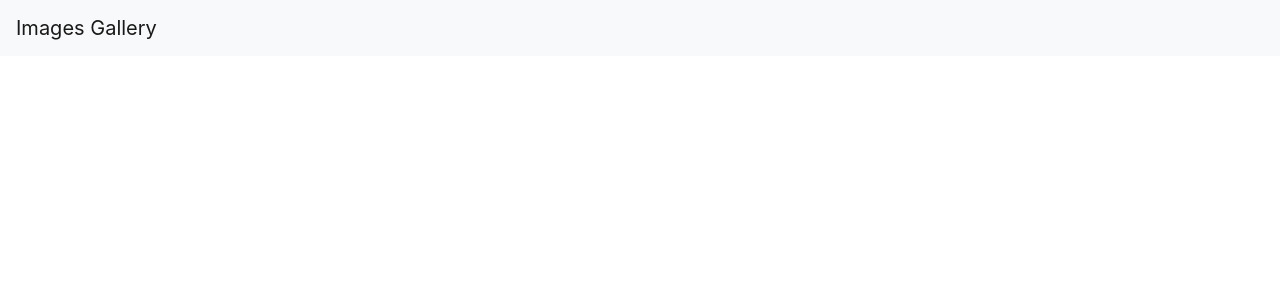
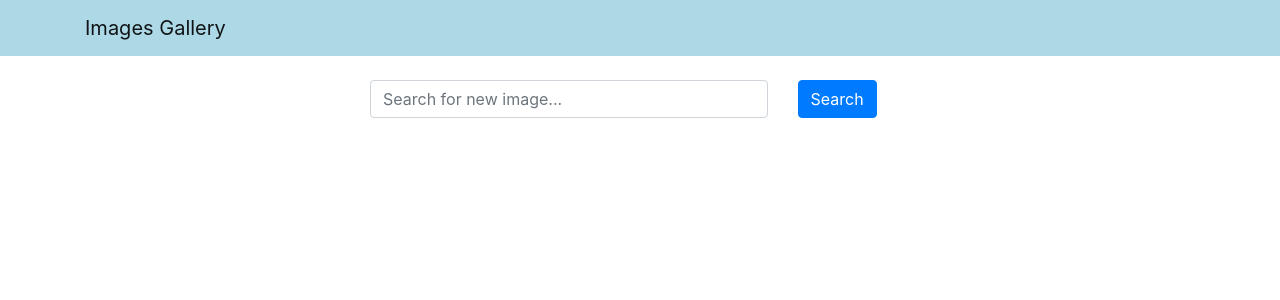
Before and after one commit to bnchaitra/images-gallery, a React (Create React App) app in the folder frontend/: page / in a window 1280 px wide. Shown: the top 300 px of the page. Built offline with nearby package versions, Linux system fonts and the light colour scheme.

Commit message:
controlled search component

```diff
--- a/frontend/src/App.js
+++ b/frontend/src/App.js
@@ -1,12 +1,22 @@
-import 'bootstrap/dist/css/bootstrap.min.css';
-import Header from './components/Header'
+import { useState } from "react";
+import "bootstrap/dist/css/bootstrap.min.css";
+import Header from "./components/Header";
+import Search from "./components/Search";
 
 const App = () => {
+  const [word, setWord] = useState("");
+
+  const handleSearchSubmit = (e) => {
+    e.preventDefault();
+    console.log(word);
+  };
+
   return (
     <div className="App">
-      <Header title = "Images Gallery" />
+      <Header title="Images Gallery" />
+      <Search word={word} setWord={setWord} handleSubmit={handleSearchSubmit} />
     </div>
   );
-}
+};
 
 export default App;
--- a/frontend/src/components/Header.js
+++ b/frontend/src/components/Header.js
@@ -1,12 +1,18 @@
 import React from "react";
-import { Navbar } from 'react-bootstrap'
+import { Navbar, Container } from "react-bootstrap";
 
-const Header = ( {title}) => {
-    return (
-        <Navbar bg="light" variant="light">
-            <Navbar.Brand href="/"> {title} </Navbar.Brand>
-        </Navbar>
-    )
-}
+const navbarStyle = {
+  backgroundColor: "lightblue",
+};
 
-export default Header
+const Header = ({ title }) => {
+  return (
+    <Navbar style={navbarStyle} variant="light">
+      <Container>
+        <Navbar.Brand href="/"> {title} </Navbar.Brand>
+      </Container>
+    </Navbar>
+  );
+};
+
+export default Header;
--- /dev/null
+++ b/frontend/src/components/Search.js
@@ -0,0 +1,26 @@
+import { Container, Row, Col, Button, Form } from "react-bootstrap";
+
+const Search = ({ word, setWord, handleSubmit }) => {
+  return (
+    <Container className="mt-4">
+      <Row className="justify-content-center">
+        <Col xs={12} md={8} lg={6}>
+          <Form onSubmit={handleSubmit}>
+            <Row>
+              <Col xs={9}>
+                <Form.Control type="text" value={word} onChange={(e) => setWord(e.target.value)} placeholder="Search for new image..." />
+              </Col>
+              <Col>
+                <Button variant="primary" type="submit">
+                  Search
+                </Button>
+              </Col>
+            </Row>
+          </Form>
+        </Col>
+      </Row>
+    </Container>
+  );
+};
+
+export default Search;
```
